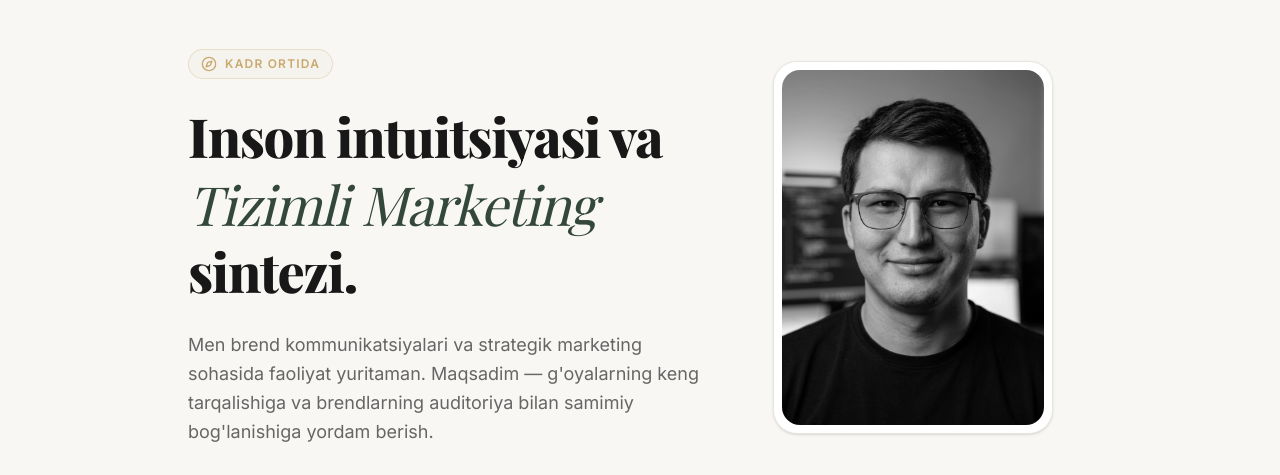
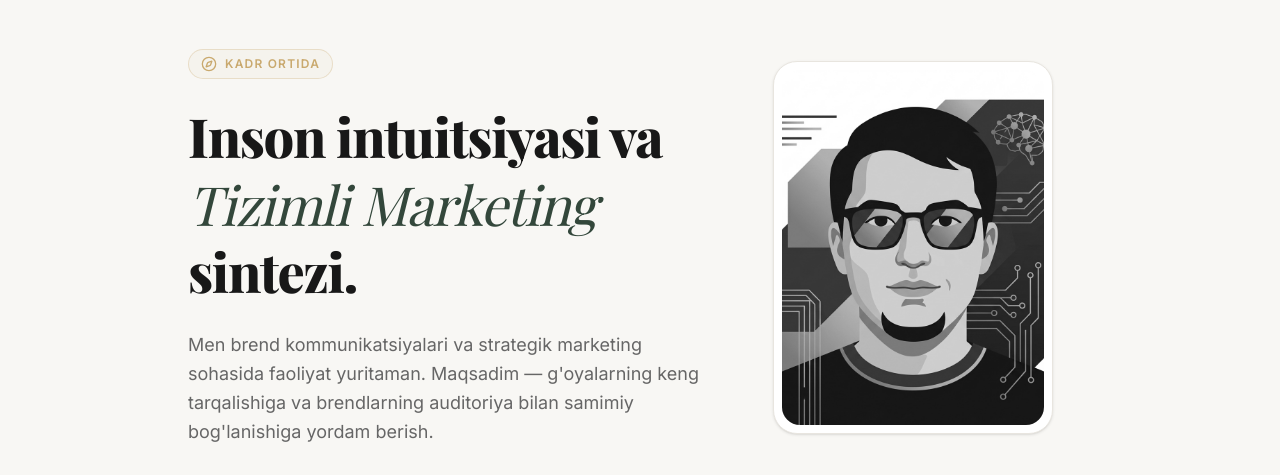
Before and after one commit to akbaralisottorov/alisot.uz, a React (Vite) app: page /about in a window 1280 px wide. Shown: the part 162-637 px from the top of the page. Built offline with nearby package versions, Linux system fonts and the light colour scheme; no server answers; a web font is replaced by a local one.

Commit message:
feat: update portraits with premium AI-generated versions and set unique portrait for about page

```diff
--- a/src/app/about/page.tsx
+++ b/src/app/about/page.tsx
@@ -143,7 +143,7 @@ export default function AboutPage() {
         <div className="md:col-span-5 flex justify-center">
           <div className="w-full max-w-[280px] aspect-[3/4] rounded-[24px] overflow-hidden border border-border p-2 bg-white shadow-sm relative">
             <img
-              src="/portrait.png"
+              src="/portrait_about.png"
               alt="Akbarali Sottorov Portrait"
               className="w-full h-full object-cover rounded-[18px] grayscale"
               loading="lazy"
```
Also changed, not shown: public/portrait.png, public/portrait_about.png (added).
